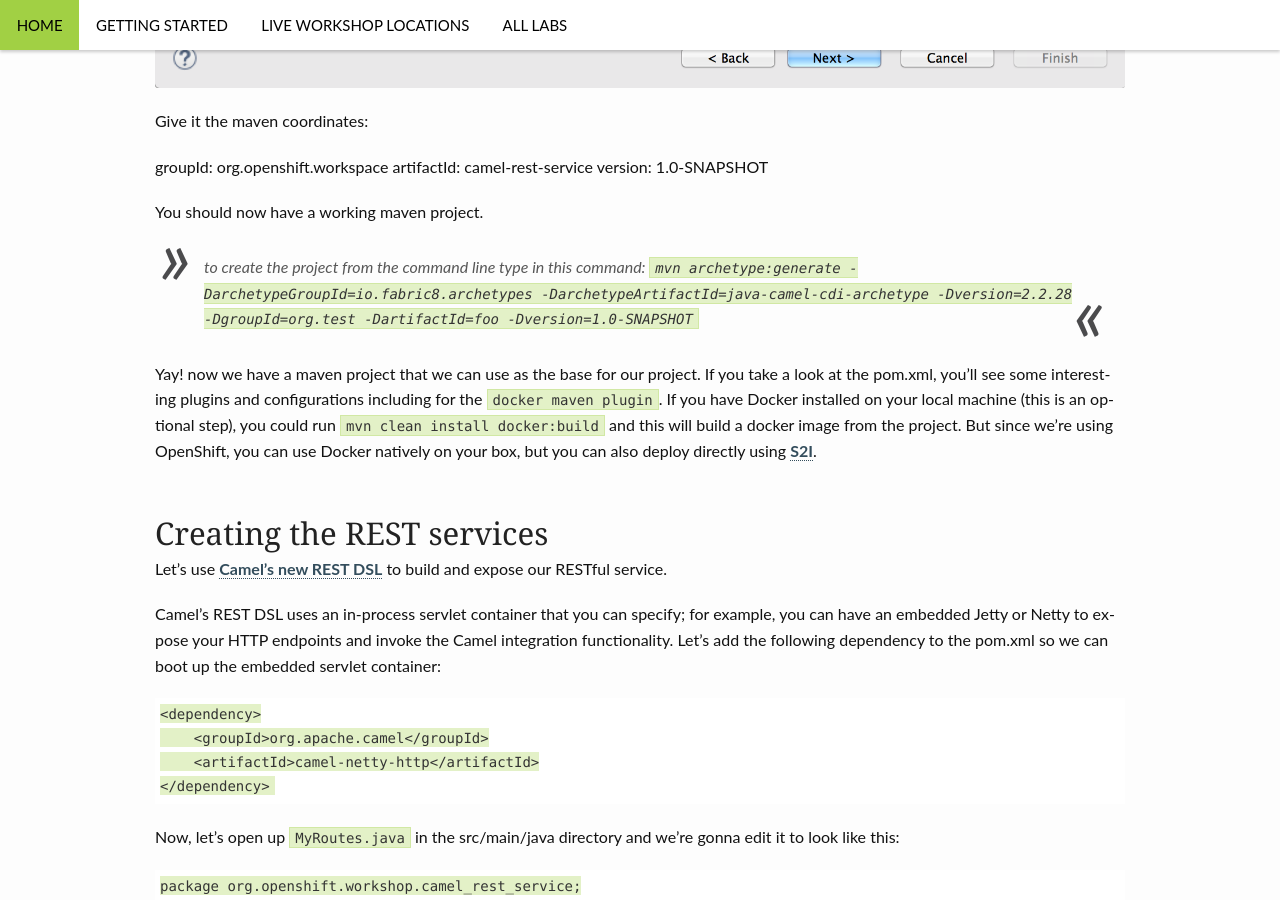
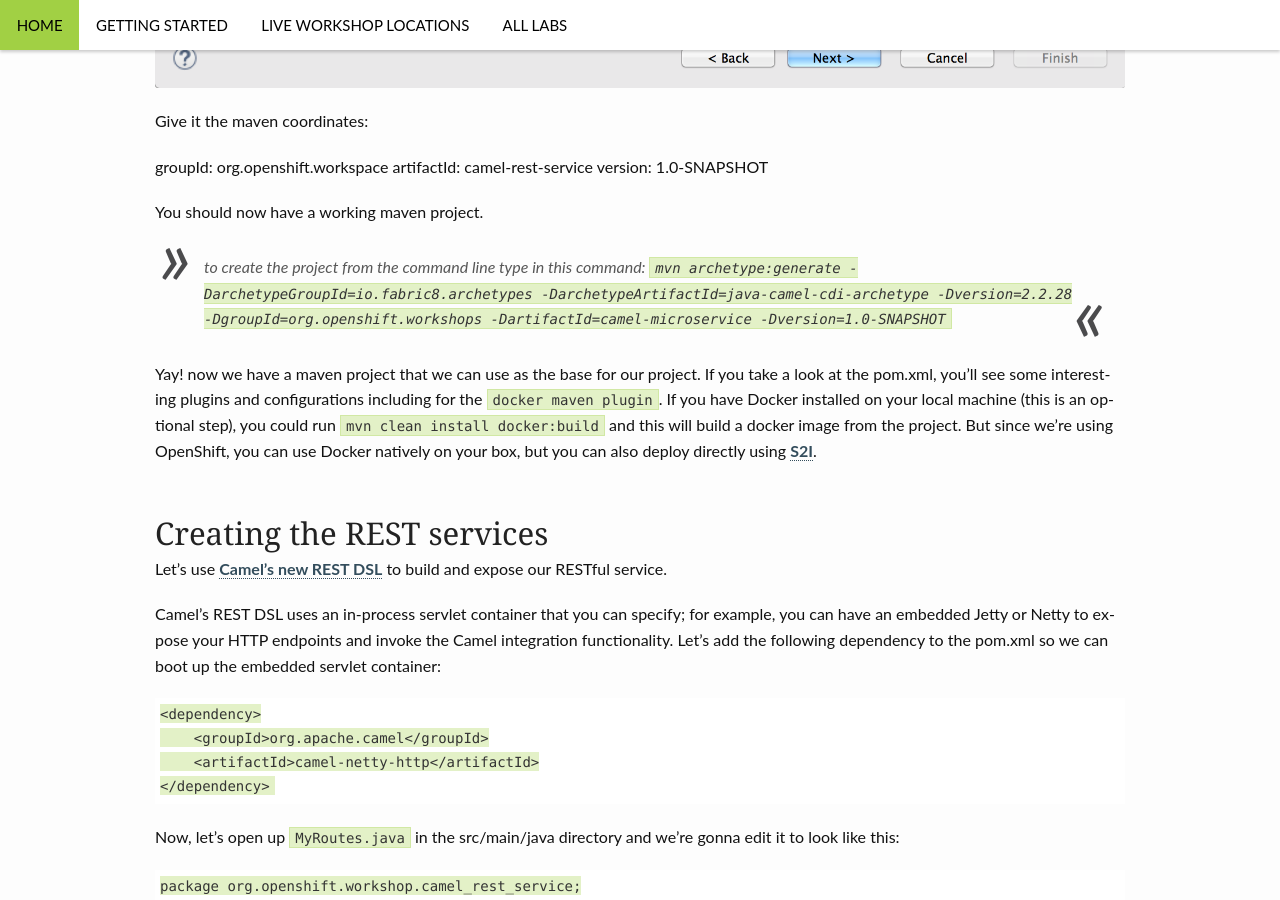
Before and after one commit to RedHatWorkshops/fuse-on-openshift, a Jekyll site: the page built from _posts/microservices/2014-12-14-creating-a-microservices-project-with-maven.md, in a window 1280 px wide and 900 px high, scrolled down 2516 px. Built offline with Jekyll 4.4.1, drawn with Linux system fonts in a browser that asks for light colours.

Commit message:
Update 2014-12-14-creating-a-microservices-project-with-maven.md
updated archetype to be more descriptive

```diff
--- a/_posts/microservices/2014-12-14-creating-a-microservices-project-with-maven.md
+++ b/_posts/microservices/2014-12-14-creating-a-microservices-project-with-maven.md
@@ -34,7 +34,7 @@ version: 1.0-SNAPSHOT
 
 You should now have a working maven project.
 
-> to create the project from the command line type in this command: `mvn archetype:generate -DarchetypeGroupId=io.fabric8.archetypes -DarchetypeArtifactId=java-camel-cdi-archetype -Dversion=2.2.28 -DgroupId=org.test -DartifactId=foo -Dversion=1.0-SNAPSHOT`
+> to create the project from the command line type in this command: `mvn archetype:generate -DarchetypeGroupId=io.fabric8.archetypes -DarchetypeArtifactId=java-camel-cdi-archetype -Dversion=2.2.28 -DgroupId=org.openshift.workshops -DartifactId=camel-microservice -Dversion=1.0-SNAPSHOT`
 
 Yay! now we have a maven project that we can use as the base for our project. If you take a look at the pom.xml, you'll see some interesting plugins and configurations including for the `docker maven plugin`. If you have Docker installed on your local machine (this is an optional step), you could run `mvn clean install docker:build` and this will build a docker image from the project. But since we're using OpenShift, you can use Docker natively on your box, but you can also deploy directly using [S2I](https://docs.openshift.org/latest/dev_guide/new_app.html#specifying-source-code).
 
```
